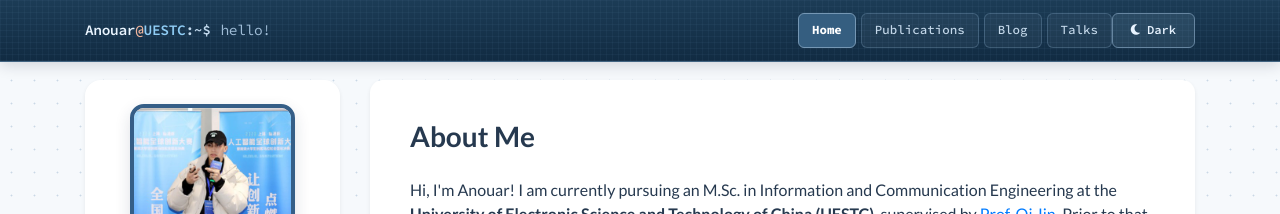
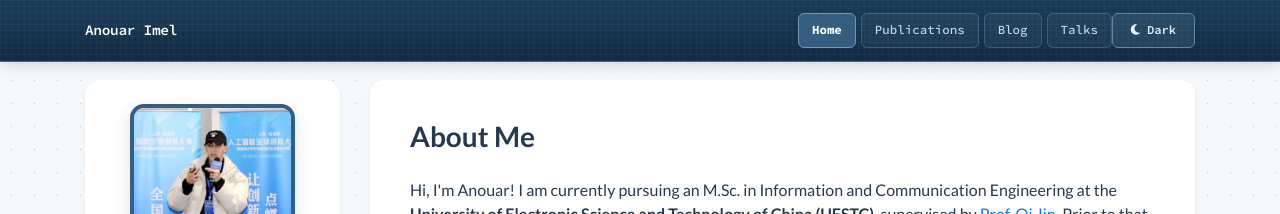
Before and after one commit to AnouarImel/AnouarImel.github.io, a Jekyll site: the page built from index.html, in a window 1280 px wide. Shown: the top 214 px of the page. Built offline with Jekyll 4.4.1, drawn with Linux system fonts in a browser that asks for light colours; nearby versions of some CDN libraries; a style sheet for code colours, icons or effects is not loaded.

Commit message:
Update navbar.html

```diff
--- a/_includes/navbar.html
+++ b/_includes/navbar.html
@@ -2,11 +2,10 @@
 <nav class="navbar navbar-expand-lg navbar-dark fixed-top academic-navbar">
   <div class="container-lg">
 
-    <a class="navbar-brand academic-terminal"
+    <a class="navbar-brand academic-terminal academic-terminal-name-only"
        href="{{ '/' | relative_url }}"
        aria-label="Anouar Imel homepage">
-      <span class="terminal-name">Anouar</span><span class="terminal-at">@</span><span class="terminal-org">UESTC</span><span class="terminal-prompt">:~$</span>
-      <span class="terminal-greeting">hello!</span>
+      Anouar Imel
     </a>
 
     <div class="d-flex align-items-center ml-auto order-lg-3">
```
